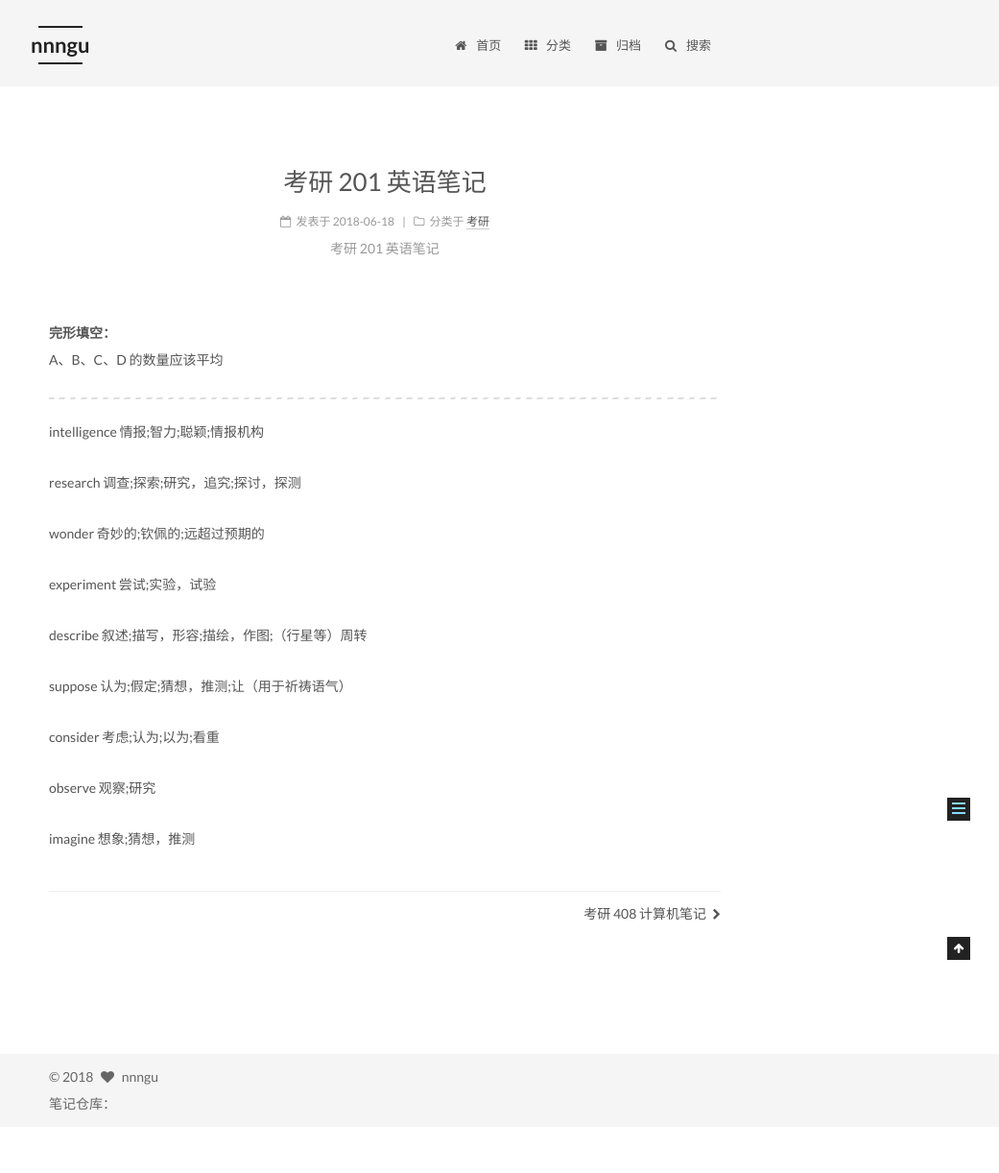
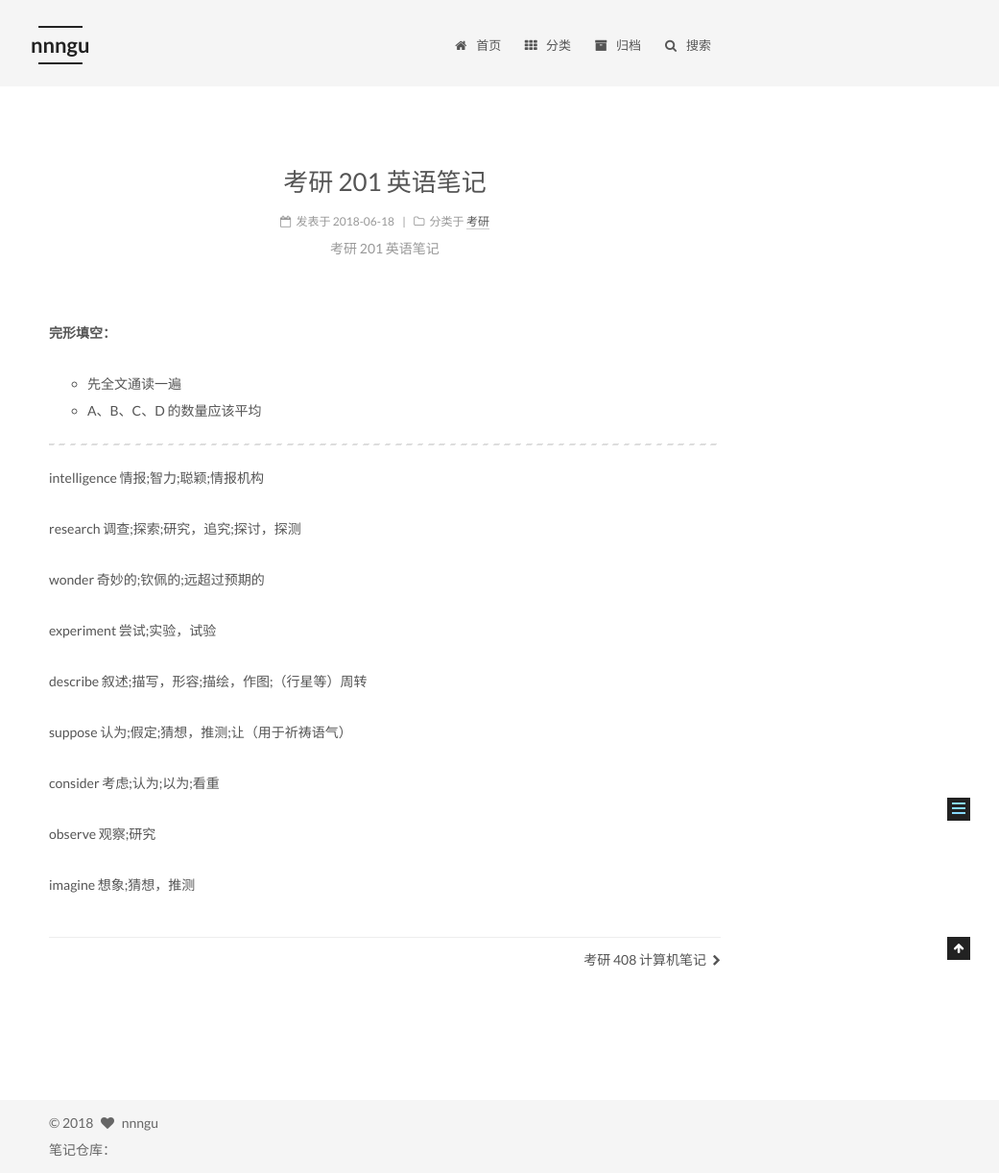
Before and after one commit to nnngu/LearningNotes, a Jekyll site: the page built from _posts/2018-06-18-考研 201 英语笔记.md, in a window 1280 px wide. Shown: the whole page at 96% size, without its empty margins (239-1280 px from the left). Built offline with Jekyll 4.4.1, drawn with Linux system fonts in a browser that asks for light colours; before the commit the page ends 1174 px from its top, so only the background shows below that; grey boxes are pictures that could not be loaded.

Commit message:
修改文件: _posts/2018-06-18-考研 201 英语笔记.md

```diff
--- a/_posts/2018-06-18-考研 201 英语笔记.md
+++ b/_posts/2018-06-18-考研 201 英语笔记.md
@@ -4,7 +4,8 @@ description: 考研 201 英语笔记
 ---
 
 **完形填空：**
-A、B、C、D 的数量应该平均
+- 先全文通读一遍
+- A、B、C、D 的数量应该平均
 
 ---
 
```
